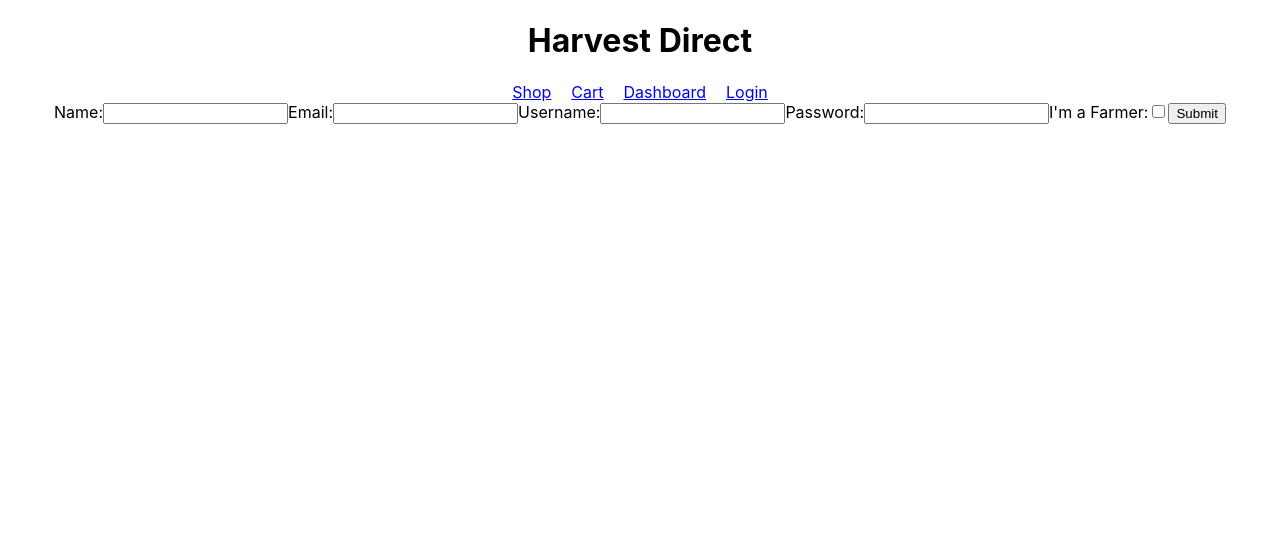
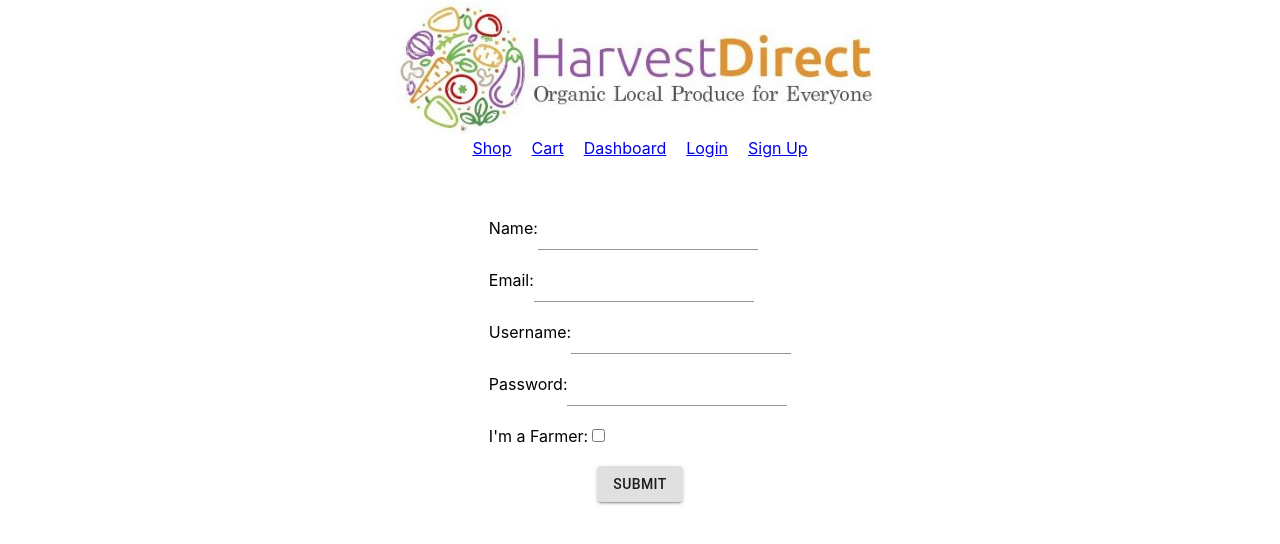
Before and after one commit to Build-Week-Farm-Fresh-Produce-2/Front-end, a React (Create React App) app in the folder farm-fresh-produce/: page /register in a window 1280 px wide. Shown: the top 544 px of the page. Built offline with nearby package versions, Linux system fonts and the light colour scheme.

Commit message:
some rough styling added to login and sign up, image added to app

```diff
--- a/farm-fresh-produce/package.json
+++ b/farm-fresh-produce/package.json
@@ -3,6 +3,7 @@
   "version": "0.1.0",
   "private": true,
   "dependencies": {
+    "@material-ui/core": "^4.8.3",
     "@testing-library/jest-dom": "^4.2.4",
     "@testing-library/react": "^9.3.2",
     "@testing-library/user-event": "^7.1.2",
--- a/farm-fresh-produce/public/index.html
+++ b/farm-fresh-produce/public/index.html
@@ -8,6 +8,10 @@
     <meta
       name="description"
       content="Web site created using create-react-app"
+    />
+    <meta
+      name="viewport"
+      content="minimum-scale=1, initial-scale=1, width=device-width"
     />
     <link rel="apple-touch-icon" href="%PUBLIC_URL%/logo192.png" />
     <!--
--- a/farm-fresh-produce/src/App.js
+++ b/farm-fresh-produce/src/App.js
@@ -14,18 +14,23 @@ import Login from './Components/Login';
 import SignUp from './Components/SignUp';
 import ProduceList from './Components/ProduceList';
 import ShoppingCart from './Components/ShoppingCart';
+import harvest from './img/HarvestDirect-logo.jpg';
+
 
 function App(props) {
   return (
     <div className="App">
+      <img src ={harvest} alt="vehicle" width='40%'/>
+      <div>
         <Route path="/" component={Nav} />
         <Switch>
-        <Route exact path="/shop" component={ProduceList} />
+          <PrivateRoute exact path="/shop" component={ProduceList} />
           <PrivateRoute path="/dashboard" component={Dashboard} />
           <PrivateRoute exact path="/cart" component={ShoppingCart} />
           <Route path="/login" ><Login login={props.login} /></Route>
           <Route path="/register" component={SignUp} />
         </Switch>
+      </div>
     </div>
   );
 }
--- a/farm-fresh-produce/src/Components/Login.js
+++ b/farm-fresh-produce/src/Components/Login.js
@@ -1,6 +1,7 @@
 import React, { useState } from "react";
+import { Grid, Button, TextField } from "@material-ui/core";
 
-const Login = (props) => {
+const Login = props => {
   const [userData, setUserData] = useState({
     username: "",
     password: ""
@@ -19,25 +20,33 @@ const Login = (props) => {
   };
 
   return (
-    <>
+    <div style={{ padding: 70 }}>
+      <Grid container direction="column" justify="center" alignItems="center">
         <form onSubmit={handleLogin}>
-        <input
+          <Grid container item xs={12} spacing={12}>
+            <TextField
               type="text"
               placeholder="username"
               name="username"
               value={userData.username}
               onChange={handleChange}
             />
-        <input
+          </Grid><br></br>
+          <Grid container item xs={12} spacing={12}>
+            <TextField
               type="password"
               placeholder="password"
               name="password"
               value={userData.password}
               onChange={handleChange}
             />
-        <button type="submit">Login</button>
+          </Grid><br></br>
+          <Button variant="contained" type="submit">
+            Login
+          </Button>
         </form>
-    </>
+      </Grid>
+    </div>
   );
 };
 
--- a/farm-fresh-produce/src/Components/Nav.js
+++ b/farm-fresh-produce/src/Components/Nav.js
@@ -8,7 +8,7 @@ function Nav(props) {
       {
       //<Logo className="placeholder for logo from Web 1"></Logo>
       }
-      <h1>Harvest Direct</h1>
+      {/* <h1>Harvest Direct</h1> */}
       <nav>
         {/* connect to web 1
         <Link to="/">Home</Link>
@@ -18,7 +18,7 @@ function Nav(props) {
         <Link to="/cart">Cart</Link>
         {props.user.isGrower ? <Link to="/dashboard">Dashboard</Link> : null}
         {props.user ? <Link to="/login">Login</Link> : null}
-
+        <Link to='/register'>Sign Up</Link>
       </nav>
     </div>
   );
--- a/farm-fresh-produce/src/Components/ShoppingCart.js
+++ b/farm-fresh-produce/src/Components/ShoppingCart.js
@@ -24,7 +24,7 @@ const ShoppingCart = props => {
 
       <div>
         <p>Total: ${orderTotal()}</p>
-        <button onClick = {action_needed}>Checkout</button>
+        <button>Checkout</button>
       </div>
     </div>
   );
--- a/farm-fresh-produce/src/Components/SignUp.js
+++ b/farm-fresh-produce/src/Components/SignUp.js
@@ -1,6 +1,7 @@
 import React, { useState } from "react";
-import {axiosWithAuth} from "../Utils/axiosWithAuth";
+import { axiosWithAuth } from "../Utils/axiosWithAuth";
 import * as yup from "yup";
+import { Grid, Button, TextField } from "@material-ui/core";
 
 const schema = yup.object().shape({
   name: yup
@@ -60,11 +61,13 @@ const SignUp = () => {
   };
 
   return (
-    <div className="register-container">
+    <div className="register-container" style={{ padding: 60 }}>
+      <Grid container direction="column" justify="center" alignItems="center">
         <form onSubmit={handleSubmit}>
+          <Grid container item xs={12} spacing={12}>
             <label>
               Name:
-          <input
+              <TextField
                 onChange={handleChange}
                 type="text"
                 name="name"
@@ -72,9 +75,11 @@ const SignUp = () => {
               />
               {errors.name}
             </label>
+          </Grid><br/>
+          <Grid container item xs={12} spacing={12}>
             <label>
               Email:
-          <input
+              <TextField
                 onChange={handleChange}
                 type="text"
                 name="email"
@@ -82,9 +87,11 @@ const SignUp = () => {
               />
               {errors.email}
             </label>
+          </Grid><br/>
+          <Grid container item xs={12} spacing={12}>
             <label>
               Username:
-          <input
+              <TextField
                 onChange={handleChange}
                 type="text"
                 name="username"
@@ -92,9 +99,11 @@ const SignUp = () => {
               />
               {errors.username}
             </label>
+          </Grid><br/>
+          <Grid container item xs={12} spacing={12}>
             <label>
               Password:
-          <input
+              <TextField
                 onChange={handleChange}
                 type="password"
                 name="password"
@@ -102,6 +111,8 @@ const SignUp = () => {
               />
               {errors.password}
             </label>
+          </Grid><br/>
+          <Grid container item xs={12} spacing={12}>
             <label>
               I'm a Farmer:
               <input
@@ -111,9 +122,10 @@ const SignUp = () => {
                 checked={userState.farmer}
               />
             </label>
-
-        <button type="submit">Submit</button>
+          </Grid><br/>
+          <Button variant="contained" type="submit">Submit</Button>
         </form>
+      </Grid>
     </div>
   );
 };
```
Also changed, not shown: farm-fresh-produce/src/img/HarvestDirect-logo.jpg (added), 1 other file (tests, documents, lock files or other folders). Lines whose indentation alone changed are shown as unchanged.
